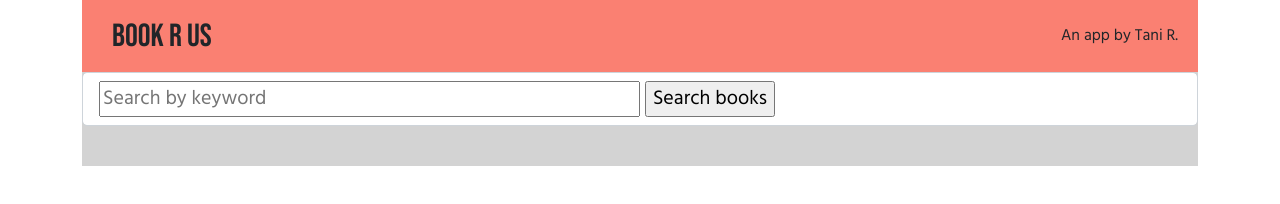
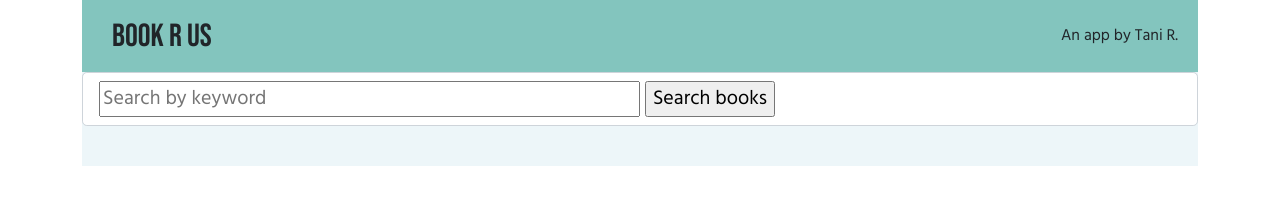
Before and after one commit to trobinson94/GA_Unit_1_Project, a plain HTML site: page index.html in a window 1280 px wide. Drawn offline with nearby package versions, Linux system fonts and the light colour scheme.

```diff
--- a/styles.css
+++ b/styles.css
@@ -1,6 +1,6 @@
 nav {
     text-align: center;
-    background-color: salmon;
+    background-color: #83c5be;
 }
 
 span.navbar-text {
@@ -8,7 +8,7 @@ span.navbar-text {
     font-family: 'Hind', sans-serif;
 }
 main {
-    background-color: lightgray;
+    background-color: #edf6f9;
     font-family: 'Hind', sans-serif;
 }
 
```
Also changed, not shown: 1 other file.
